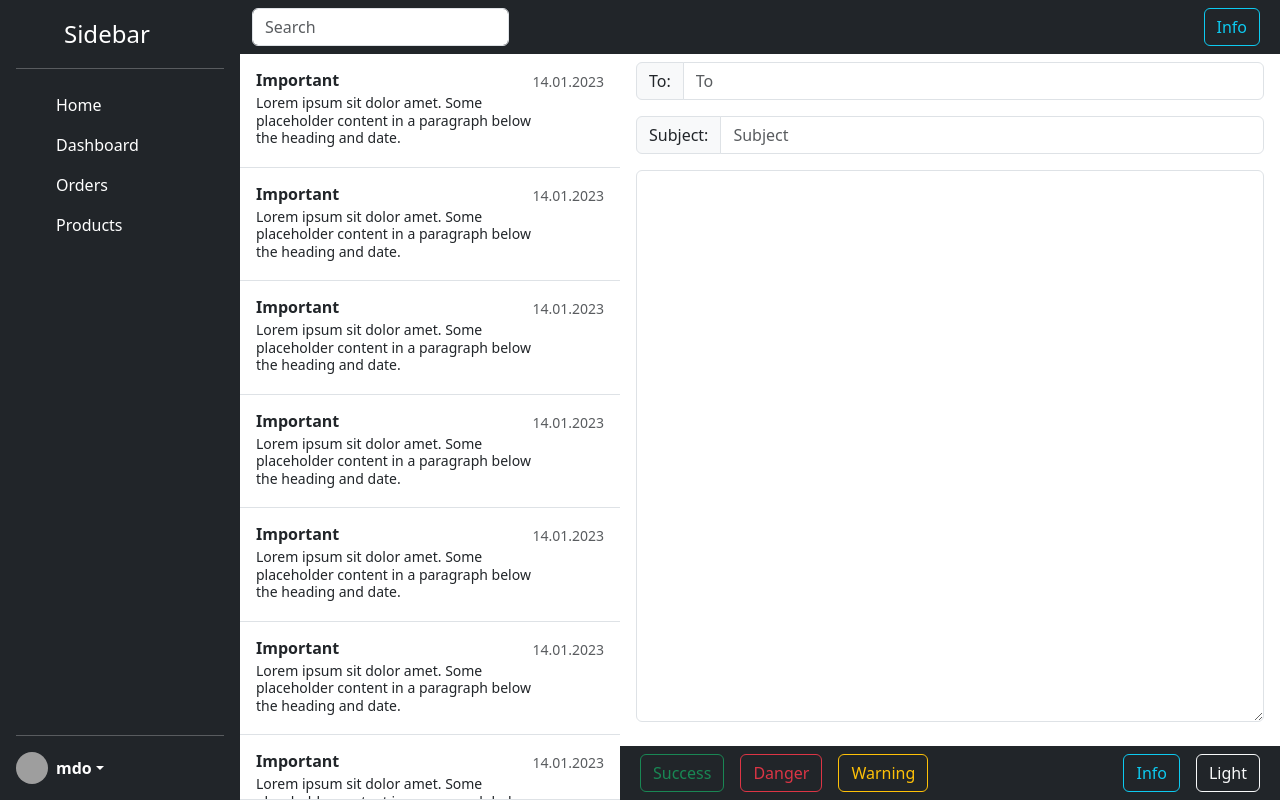
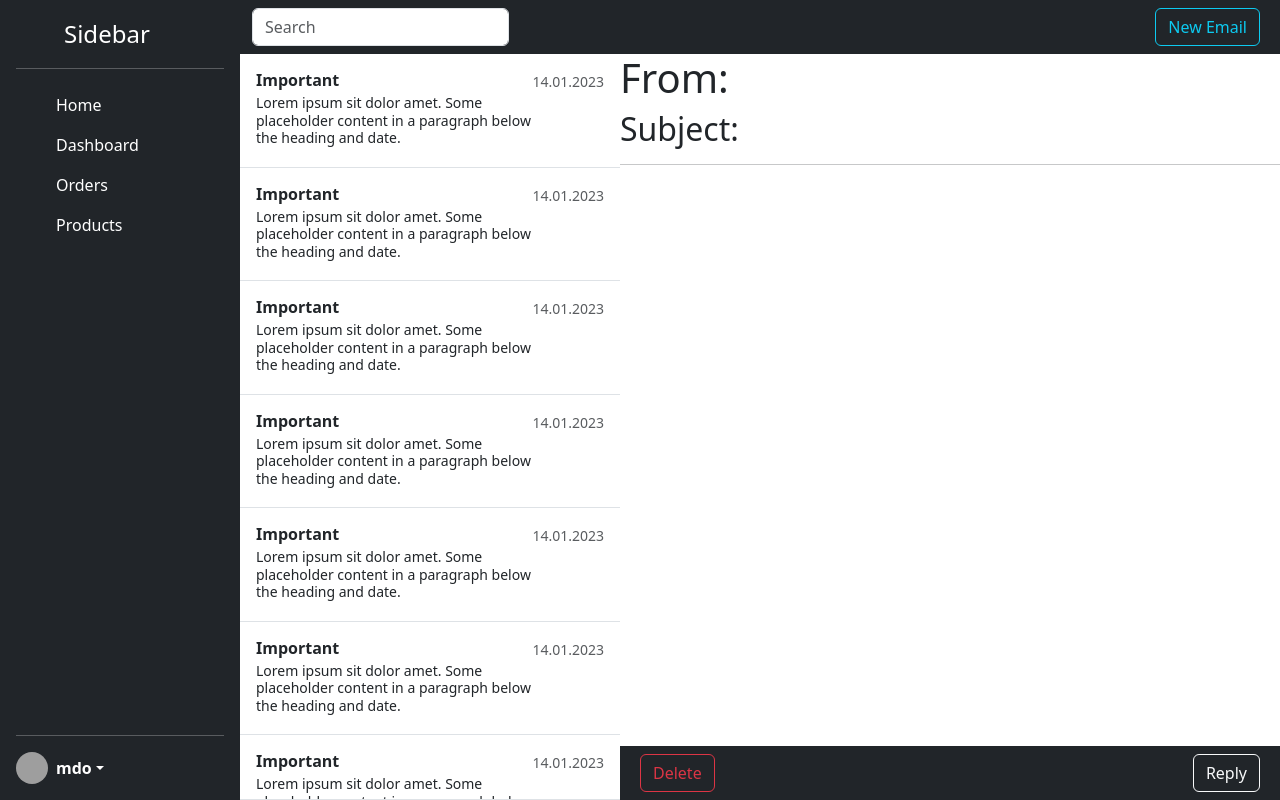
Before and after one commit to radohanculak/email-client-ui, a React (Vite) app: page /email/1 in a window 1280 px wide. Built offline with nearby package versions, Linux system fonts and the light colour scheme; grey boxes are pictures that could not be loaded.

Commit message:
feat: routing

```diff
--- a/package.json
+++ b/package.json
@@ -17,7 +17,8 @@
     "axios": "^1.2.3",
     "dotenv": "^16.0.3",
     "react": "^18.2.0",
-    "react-dom": "^18.2.0"
+    "react-dom": "^18.2.0",
+    "react-router-dom": "^6.7.0"
   },
   "devDependencies": {
     "@babel/core": "^7.20.12",
--- /dev/null
+++ b/src/components/EmailViewArea/EmailViewArea.tsx
@@ -0,0 +1,30 @@
+import { Link } from 'react-router-dom';
+
+export const EmailViewArea = () => {
+  // const emailClient = new EmailClient();
+  return (
+    <>
+      <div className="flex-grow-1">
+        <h1>From: {}</h1>
+        <h2>Subject: {}</h2>
+        <hr />
+        {}
+      </div>
+      <nav className="navbar navbar-dark bg-dark">
+        <div className="container-fluid">
+          <button type="button" className="btn btn-outline-danger mx-2">
+            Delete
+          </button>
+
+          <Link to="/compose">
+            <button type="button" className="btn btn-outline-light mx-2">
+              Reply
+            </button>
+          </Link>
+        </div>
+      </nav>
+    </>
+  );
+};
+
+export default EmailViewArea;
--- a/src/components/InputArea/InputArea.tsx
+++ b/src/components/InputArea/InputArea.tsx
@@ -1,7 +1,6 @@
 export const InputArea = () => {
   return (
     <>
-      {' '}
       <div className="input-group px-3 py-2">
         <span className="input-group-text" id="basic-addon1">
           To:
@@ -25,6 +24,17 @@ export const InputArea = () => {
           <textarea className="form-control"></textarea>
         </div>
       </div>
+      <nav className="navbar navbar-dark bg-dark">
+        <div className="container-fluid">
+          <button type="button" className="btn btn-outline-danger mx-2">
+            Delete
+          </button>
+
+          <button type="button" className="btn btn-outline-info mx-2">
+            Send
+          </button>
+        </div>
+      </nav>
     </>
   );
 };
--- a/src/components/MainSection/MainSection.tsx
+++ b/src/components/MainSection/MainSection.tsx
@@ -1,13 +1,17 @@
 import MainSectionUpperBar from '../MainSectionUpperBar/MainSectionUpperBar';
 import InputArea from '../InputArea/InputArea';
-import MainSectionControls from '../MainSectionControls/MainSectionControls';
+import EmailViewArea from '../EmailViewArea/EmailViewArea';
+import { Routes, Route, useParams } from 'react-router-dom';
 
 export const MainSection = () => {
   return (
-    <div className="d-flex flex-column align-items-stretch flex-grow-1 bg-white">
+    <div className="d-flex flex-column align-items-stretch justify-content-between flex-grow-1 bg-white">
       <MainSectionUpperBar />
-      <InputArea />
-      <MainSectionControls />
+      <Routes>
+        <Route path="email/:id" element={<EmailViewArea />} />
+        <Route path="compose/" element={<InputArea />} />
+        <Route path="*" element={<InputArea />} />
+      </Routes>
     </div>
   );
 };
--- a/src/components/MainSectionControls/MainSectionControls.tsx
+++ b/src/components/MainSectionControls/MainSectionControls.tsx
@@ -1,25 +1,27 @@
+import { Routes, Route } from 'react-router-dom';
+
 export const MainSectionControls = () => {
   return (
     <nav className="navbar navbar-dark bg-dark">
       <div className="container-fluid">
-        <button type="button" className="btn btn-outline-success mx-2">
-          Success
+        <button type="button" className="btn btn-outline-danger mx-2">
+          Delete
         </button>
-        <button type="button" className="btn btn-outline-danger mx-2">
-          Danger
-        </button>
-        <button type="button" className="btn btn-outline-warning mx-2 me-auto">
-          Warning
-        </button>
-        <button type="button" className="btn btn-outline-info mx-2">
-          Info
-        </button>
-        <button type="button" className="btn btn-outline-light mx-2">
-          Light
-        </button>
+        <Routes>
+          <Route path="email/">
+            <button type="button" className="btn btn-outline-light mx-2">
+              New Email
+            </button>
+          </Route>
+          <Route path="compose/">
+            <button type="button" className="btn btn-outline-info mx-2">
+              Send
+            </button>
+          </Route>
+        </Routes>
       </div>
     </nav>
   );
 };
 
-export default MainSectionControls;
+// export default MainSectionControls;
--- a/src/components/MainSectionUpperBar/MainSectionUpperBar.tsx
+++ b/src/components/MainSectionUpperBar/MainSectionUpperBar.tsx
@@ -1,10 +1,14 @@
+import { Link } from 'react-router-dom';
+
 export const MainSectionUpperBar = () => {
   return (
     <nav className="navbar navbar-dark bg-dark">
       <div className="d-flex container-fluid justify-content-end">
-        <button type="button" className="btn btn-outline-info mx-2">
-          Info
-        </button>
+        <Link to="/compose">
+          <button type="button" className="btn btn-outline-info mx-2">
+            New Email
+          </button>
+        </Link>
       </div>
     </nav>
   );
--- a/src/main.tsx
+++ b/src/main.tsx
@@ -1,9 +1,12 @@
 import React from 'react';
 import ReactDOM from 'react-dom/client';
+import { BrowserRouter } from 'react-router-dom';
 import App from './App';
 
 ReactDOM.createRoot(document.getElementById('root') as HTMLElement).render(
   <React.StrictMode>
-    <App />
+    <BrowserRouter>
+      <App />
+    </BrowserRouter>
   </React.StrictMode>,
 );
```
Also changed, not shown: 1 other file (tests, documents, lock files or other folders).
